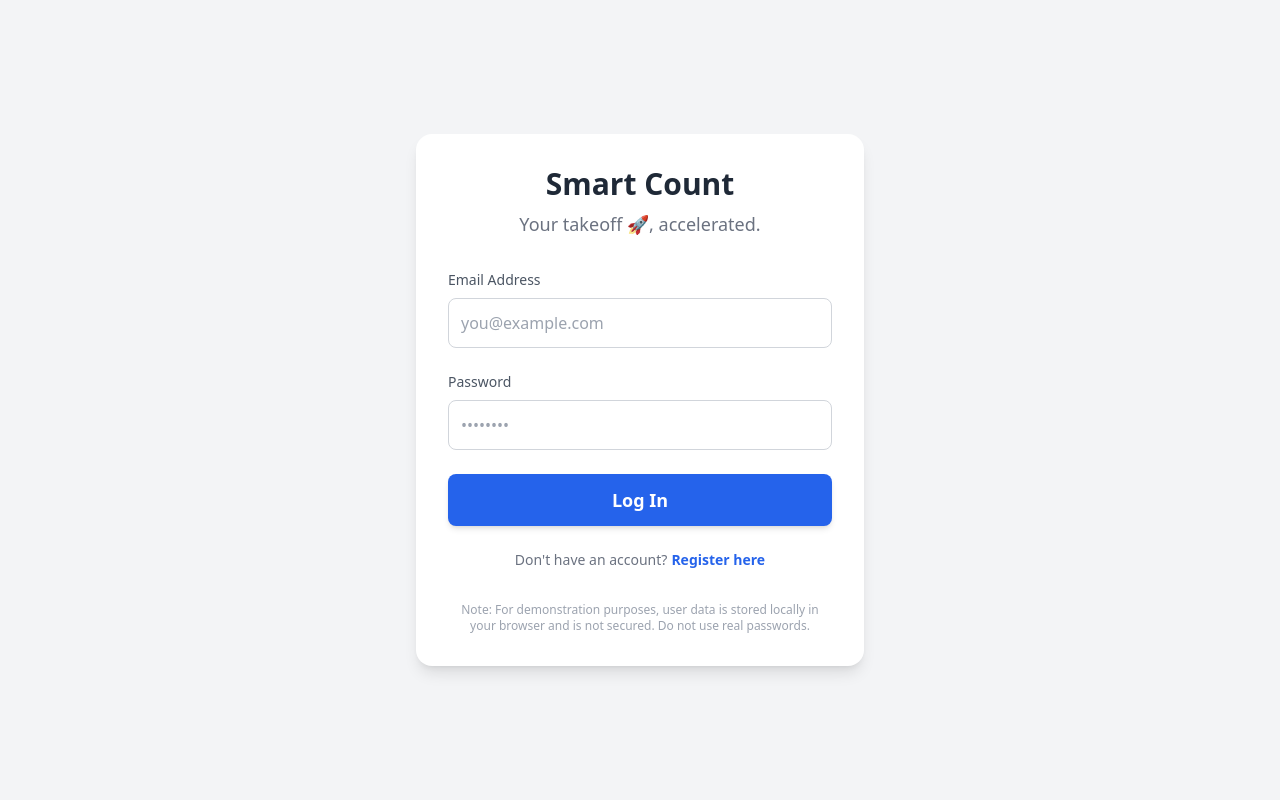
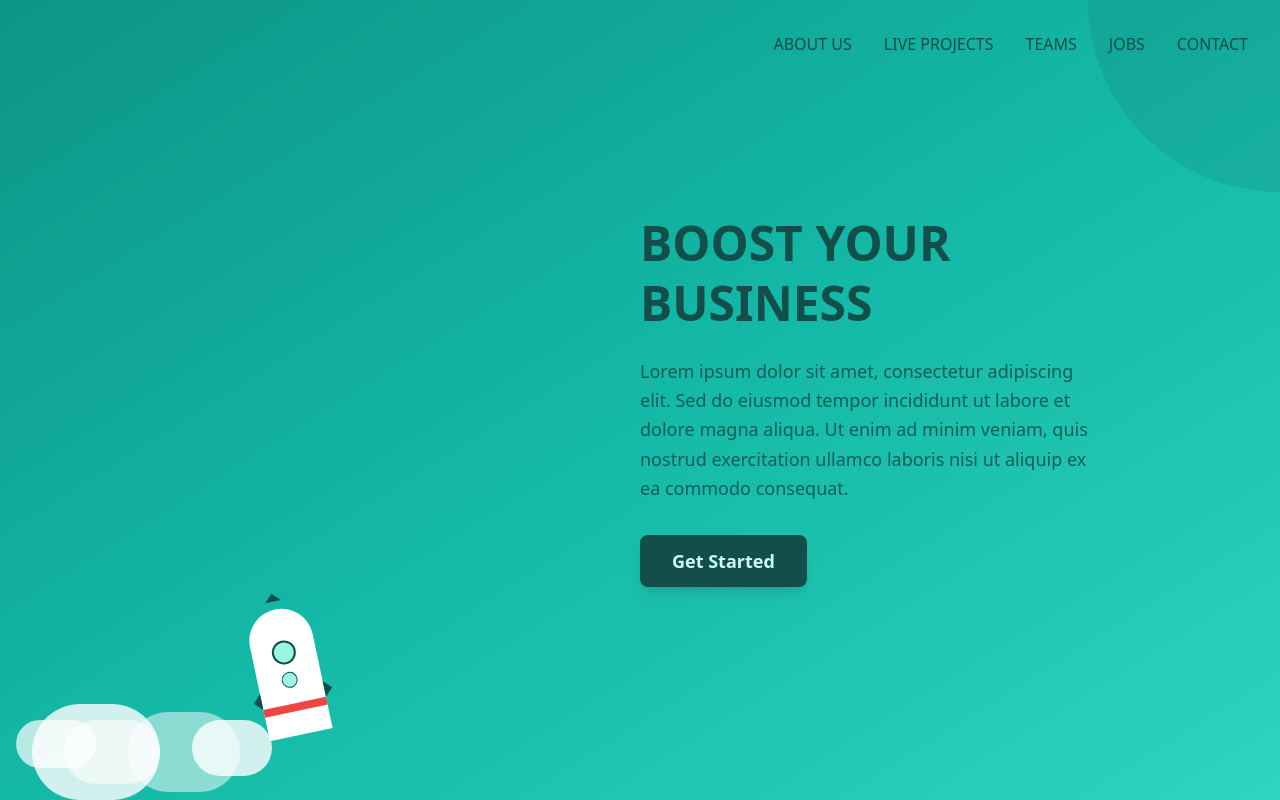
Before and after one commit to PrismSystems/SmartCount-EC2, a React (Vite) app: page / in a window 1280 px wide. Built offline with nearby package versions, Linux system fonts and the light colour scheme.

Commit message:
New Design

```diff
--- a/components/AuthScreen.tsx
+++ b/components/AuthScreen.tsx
@@ -15,6 +15,7 @@ export const AuthScreen: React.FC<AuthScreenProps> = ({ onLoginSuccess }) => {
     const [error, setError] = useState('');
     const [message, setMessage] = useState('');
     const [isLoading, setIsLoading] = useState(false);
+    const [showAuthForm, setShowAuthForm] = useState(false);
 
     const handleSubmit = async (e: React.FormEvent) => {
         e.preventDefault();
@@ -55,8 +56,9 @@ export const AuthScreen: React.FC<AuthScreenProps> = ({ onLoginSuccess }) => {
         setConfirmPassword('');
     };
 
+    if (showAuthForm) {
         return (
-        <div className="w-full h-screen bg-gray-100 flex items-center justify-center p-4">
+            <div className="w-full h-screen bg-gradient-to-br from-teal-600 to-teal-400 flex items-center justify-center p-4">
                 <div className="w-full max-w-md mx-auto bg-white p-8 rounded-2xl shadow-lg">
                     <h1 className="text-3xl font-bold text-center text-gray-800 mb-2">{App_Name}</h1>
                     <p className="text-lg text-center text-gray-500 mb-8">{App_Tag_Line}</p>
@@ -74,7 +76,7 @@ export const AuthScreen: React.FC<AuthScreenProps> = ({ onLoginSuccess }) => {
                                 onChange={e => setEmail(e.target.value)}
                                 required
                                 placeholder="you@example.com"
-                            className="w-full p-3 border border-gray-300 rounded-lg focus:ring-blue-500 focus:border-blue-500"
+                                className="w-full p-3 border border-gray-300 rounded-lg focus:ring-teal-500 focus:border-teal-500"
                             />
                         </div>
                         <div>
@@ -86,7 +88,7 @@ export const AuthScreen: React.FC<AuthScreenProps> = ({ onLoginSuccess }) => {
                                 onChange={e => setPassword(e.target.value)}
                                 required
                                 placeholder="••••••••"
-                            className="w-full p-3 border border-gray-300 rounded-lg focus:ring-blue-500 focus:border-blue-500"
+                                className="w-full p-3 border border-gray-300 rounded-lg focus:ring-teal-500 focus:border-teal-500"
                             />
                         </div>
                         {mode === 'register' && (
@@ -99,24 +101,105 @@ export const AuthScreen: React.FC<AuthScreenProps> = ({ onLoginSuccess }) => {
                                     onChange={e => setConfirmPassword(e.target.value)}
                                     required
                                     placeholder="••••••••"
-                                className="w-full p-3 border border-gray-300 rounded-lg focus:ring-blue-500 focus:border-blue-500"
+                                    className="w-full p-3 border border-gray-300 rounded-lg focus:ring-teal-500 focus:border-teal-500"
                                 />
                             </div>
                         )}
-                    <button type="submit" disabled={isLoading} className="w-full py-3 bg-blue-600 text-white rounded-lg font-semibold text-lg hover:bg-blue-700 transition-all shadow-md disabled:bg-gray-400">
+                        <button type="submit" disabled={isLoading} className="w-full py-3 bg-teal-600 text-white rounded-lg font-semibold text-lg hover:bg-teal-700 transition-all shadow-md disabled:bg-gray-400">
                             {isLoading ? 'Processing...' : (mode === 'login' ? 'Log In' : 'Register')}
                         </button>
                     </form>
                     <p className="text-center text-sm text-gray-500 mt-6">
                         {mode === 'login' ? "Don't have an account?" : "Already have an account?"}
-                    <button onClick={toggleMode} className="font-semibold text-blue-600 hover:underline ml-1">
+                        <button onClick={toggleMode} className="font-semibold text-teal-600 hover:underline ml-1">
                             {mode === 'login' ? 'Register here' : 'Log in here'}
                         </button>
                     </p>
+                    <button
+                        onClick={() => setShowAuthForm(false)}
+                        className="text-center text-sm text-gray-500 mt-4 hover:text-teal-600"
+                    >
+                        ← Back to landing page
+                    </button>
                     <p className="text-xs text-gray-400 mt-8 text-center">
                         Note: For demonstration purposes, user data is stored locally in your browser and is not secured. Do not use real passwords.
                     </p>
                 </div>
             </div>
         );
+    }
+
+    return (
+        <div className="w-full h-screen bg-gradient-to-br from-teal-600 via-teal-500 to-teal-400 relative overflow-hidden">
+            {/* Background gradient overlay */}
+            <div className="absolute top-0 right-0 w-96 h-96 bg-teal-700 rounded-full opacity-20 -translate-y-48 translate-x-48"></div>
+
+            {/* Navigation */}
+            <nav className="absolute top-8 right-8 flex space-x-8 text-teal-900 font-medium">
+                <a href="#" className="hover:text-white transition-colors">ABOUT US</a>
+                <a href="#" className="hover:text-white transition-colors">LIVE PROJECTS</a>
+                <a href="#" className="hover:text-white transition-colors">TEAMS</a>
+                <a href="#" className="hover:text-white transition-colors">JOBS</a>
+                <a href="#" className="hover:text-white transition-colors">CONTACT</a>
+            </nav>
+
+            <div className="flex h-full">
+                {/* Left side - Rocket and clouds */}
+                <div className="flex-1 flex items-end justify-center relative">
+                    {/* Clouds */}
+                    <div className="absolute bottom-0 left-0 w-full h-48">
+                        <div className="absolute bottom-0 left-8 w-32 h-24 bg-white rounded-full opacity-80"></div>
+                        <div className="absolute bottom-4 left-16 w-24 h-16 bg-white rounded-full opacity-60"></div>
+                        <div className="absolute bottom-8 left-4 w-20 h-12 bg-white rounded-full opacity-70"></div>
+                        <div className="absolute bottom-2 left-32 w-28 h-20 bg-white rounded-full opacity-50"></div>
+                        <div className="absolute bottom-6 left-48 w-20 h-14 bg-white rounded-full opacity-80"></div>
+                    </div>
+
+                    {/* Rocket */}
+                    <div className="relative z-10 mb-16 transform -rotate-12">
+                        {/* Rocket body */}
+                        <div className="w-16 h-32 bg-white rounded-t-full relative">
+                            {/* Nose cone */}
+                            <div className="absolute -top-4 left-1/2 transform -translate-x-1/2 w-0 h-0 border-l-8 border-r-8 border-b-8 border-transparent border-b-teal-900"></div>
+
+                            {/* Windows */}
+                            <div className="absolute top-8 left-1/2 transform -translate-x-1/2 w-6 h-6 bg-teal-200 rounded-full border-2 border-teal-900"></div>
+                            <div className="absolute top-16 left-1/2 transform -translate-x-1/2 w-4 h-4 bg-teal-200 rounded-full border border-teal-900"></div>
+
+                            {/* Red band */}
+                            <div className="absolute top-24 left-0 w-full h-2 bg-red-500"></div>
+
+                            {/* Front fin */}
+                            <div className="absolute top-28 left-1/2 transform -translate-x-1/2 w-0 h-0 border-l-4 border-r-4 border-b-6 border-transparent border-b-teal-200"></div>
+
+                            {/* Side fins */}
+                            <div className="absolute top-20 -left-2 w-0 h-0 border-t-8 border-r-8 border-b-8 border-transparent border-r-teal-900"></div>
+                            <div className="absolute top-20 -right-2 w-0 h-0 border-t-8 border-l-8 border-b-8 border-transparent border-l-teal-900"></div>
+                        </div>
+
+                        {/* Exhaust plume */}
+                        <div className="absolute bottom-0 left-1/2 transform -translate-x-1/2 w-0 h-0 border-l-12 border-r-12 border-t-16 border-transparent border-t-white opacity-60"></div>
+                    </div>
+                </div>
+
+                {/* Right side - Content */}
+                <div className="flex-1 flex flex-col justify-center px-16">
+                    <h1 className="text-5xl font-bold text-teal-900 mb-6 leading-tight">
+                        BOOST YOUR<br />BUSINESS
+                    </h1>
+
+                    <p className="text-lg text-teal-800 mb-8 leading-relaxed max-w-md">
+                        Lorem ipsum dolor sit amet, consectetur adipiscing elit. Sed do eiusmod tempor incididunt ut labore et dolore magna aliqua. Ut enim ad minim veniam, quis nostrud exercitation ullamco laboris nisi ut aliquip ex ea commodo consequat.
+                    </p>
+
+                    <button
+                        onClick={() => setShowAuthForm(true)}
+                        className="bg-teal-900 text-teal-100 px-8 py-3 rounded-lg font-semibold text-lg hover:bg-teal-800 transition-all shadow-lg w-fit"
+                    >
+                        Get Started
+                    </button>
+                </div>
+            </div>
+        </div>
+    );
 };
```
Lines whose indentation alone changed are shown as unchanged.
